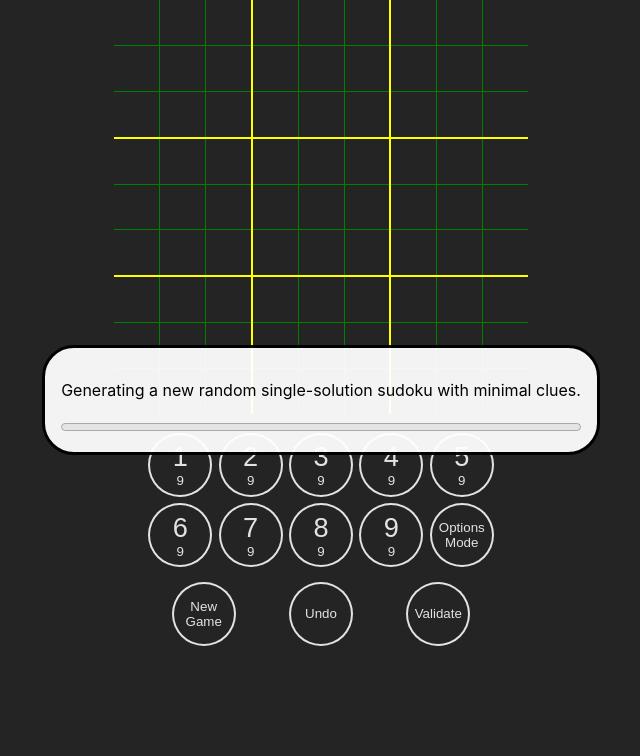
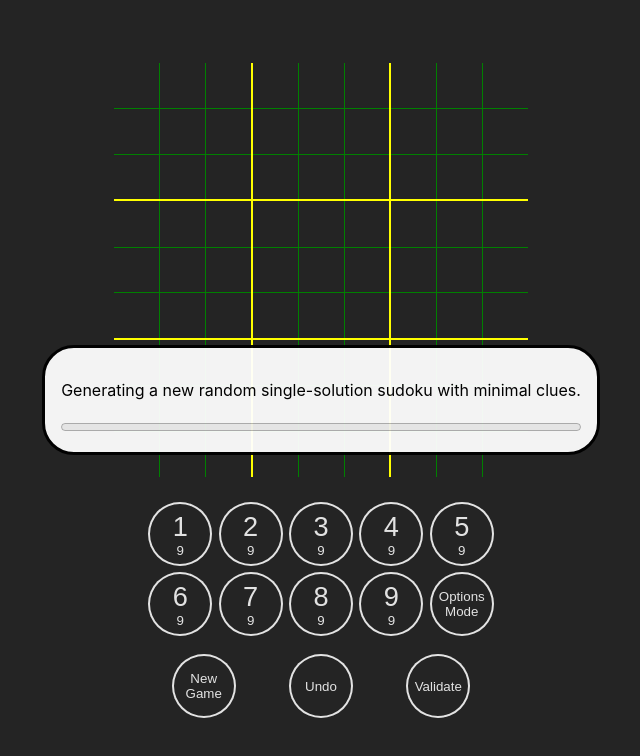
Before and after one commit to SeanBlair/sudoku, a Svelte app: page / in a window 1280 px wide. Shown: the top 756 px of the page, without its empty margins (319-959 px from the left). Built offline with nearby package versions, Linux system fonts and the light colour scheme.

Commit message:
Center game vertically

```diff
--- a/src/App.svelte
+++ b/src/App.svelte
@@ -5,3 +5,9 @@
 <main>
   <Sudoku />
 </main>
+
+<style>
+  main {
+    height: 100%;
+  }
+</style>
--- a/src/app.css
+++ b/src/app.css
@@ -11,3 +11,11 @@ body {
   margin: 0;
   padding: 0;
 }
+
+body {
+  height: 100vh;
+}
+
+#app {
+  height: 100%;
+}
--- a/src/lib/Sudoku.svelte
+++ b/src/lib/Sudoku.svelte
@@ -209,6 +209,7 @@
     justify-content: center;
     align-items: center;
     min-width: fit-content;
+    height: 100%;
   }
 
   .board, .cell-group {
@@ -240,7 +241,7 @@
   }
 
   .inputs, .number-inputs, .controls {
-    margin-top: 0.5rem;
+    margin-top: 0.7rem;
   }
 
   button {
```
